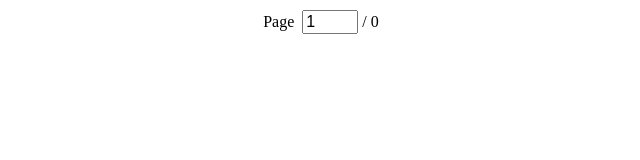
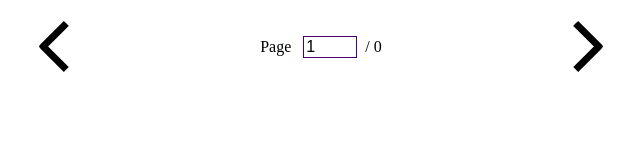
Before and after one commit to marmstrong184/wipce_pdf_flipbook, a plain HTML site: page index.html in a window 1280 px wide. Shown: the whole page, without its empty margins (163-803 px from the left). Drawn offline with nearby package versions, Linux system fonts and the light colour scheme.

Commit message:
added arrow controls

```diff
--- a/pdf_flipbook_component.js
+++ b/pdf_flipbook_component.js
@@ -69,8 +69,9 @@ function PdfFlipbookComponent() { return {
             for(let i = 0; i< component.render_task_list.length; i++) {
                 // FIXME This is spamming exceptions in log. Alternative to using cancel is using timeouts and clearing the old ones.
                 component.render_task_list[i].cancel();
+            }
 
-            }
+            component.render_task_list = [];
 
             component.removeAllCanvases();
             component.onBookUpdate(component.turnjsGetCurrentPage());
@@ -148,8 +149,6 @@ function PdfFlipbookComponent() { return {
                             let new_canvas_container_height = canvas_container_width / pdf_page_width_height_ratio
                             new_canvas.width = canvas_container_width
                             new_canvas.height = new_canvas_container_height
-                            //canvas_container.style.height = `${new_canvas_container_height}px`;
-                            //canvas.style.position = 'absolute';
                             let scaling_factor = new_canvas.width / pdf_page_width;
 
                             let new_viewport = page.getViewport({scale: scaling_factor});
@@ -206,11 +205,10 @@ function PdfFlipbookComponent() { return {
             this.pageIndex = max_pages - 1;
             this.pageIndex = this.clampPageIndex(newVal);
 
-            this.removeAllCanvases();
             // TODO Refactor to start at 1, not zero for page number;
-            let page_num = newVal + 1
+            let page_num = newVal + 1;
             this.onBookUpdate(page_num);
-            this.turnjsSetCurrentPage(page_num)
+            this.turnjsSetCurrentPage(page_num);
         },
     },
     computed: {
@@ -222,10 +220,24 @@ function PdfFlipbookComponent() { return {
         },
     },
     template: `
+    <!-- FIXME Maybe need book container max width to prevent the page overflowing vertically. -->
+    <!-- FIXME Canvas rendering at half resolution on mobile. -->
     <div ref="bookContainer" style=" padding: 2px; display: inline-block; width: 100%;">
         <div style="display: flex;">
-            <!--
             <div class="flipbook-padding flipbook-padding-left">
+            </div>
+
+            <!-- FIXME Hardcoded width here -->
+            <div style="width: 100%;" ref="pageContainerWrapper">
+                <div id="pages-root" class="flipbook-page-container" ref="pageContainer">
+                </div>
+            </div>
+
+            <div class="flipbook-padding flipbook-padding-right">
+            </div>
+        </div>
+
+        <div class="flipbook-bottom" style="display: flex; justify-content: space-evenly; align-items: center;">
             <img
                 src="caret.svg"
                 alt="Previous Page"
@@ -233,17 +245,15 @@ function PdfFlipbookComponent() { return {
                 v-bind:class = "(pdf == null || pageIndex <= 0)?'page-button-disabled':'page-button-enabled'"
                 class="flipbook-page-image flipbook-page-button-left"
             />
-                </div>
-            -->
+            <div>
+                <div>
+                    Page &nbsp;
 
-            <!-- FIXME Hardcoded width here -->
-            <div style="width: 100%;" ref="pageContainerWrapper">
-                <div id="pages-root" class="flipbook-page-container" ref="pageContainer">
+                    <input :value="pageNumber" @change="event => pageIndex = event.target.value - 1" type="number" step="1" min="0" :max="maxPageIndex+1" style="width: 3em; font-size: 1rem;" ref="pageNumberInput">
+
+                    &nbsp;/ {{ pdf ? pdf.numPages : 0 }}
                 </div>
             </div>
-
-            <!--
-                <div class="flipbook-padding flipbook-padding-right">
             <img
                 src="caret.svg"
                 alt="Next Page"
@@ -252,20 +262,6 @@ function PdfFlipbookComponent() { return {
                 class="flipbook-page-image flipbook-page-image-right"
             />
         </div>
-            -->
-        </div>
-
-        <div class="flipbook-bottom" style="display: flex; justify-content: center; align-items: center;">
-            <div>
-                Page &nbsp;
-            </div>
-            <div>
-                <input :value="pageNumber" @change="event => pageIndex = event.target.value - 1" type="number" step="1" min="0" :max="maxPageIndex+1" style="width: 3em; font-size: 1rem;" ref="pageNumberInput">
-            </div>
-            <div>
-                &nbsp;/ {{ pdf ? pdf.numPages : 0 }}
-            </div>
-        </div>
     </div>
     `
 }}
--- a/styles.css
+++ b/styles.css
@@ -58,6 +58,10 @@
 
 }
 
+.flipbook-bottom input {
+    border: 1px solid var(--color-accent-muted);
+}
+
 .flipbook-page-image {
 
 }
```
Lines whose indentation alone changed are shown as unchanged.
